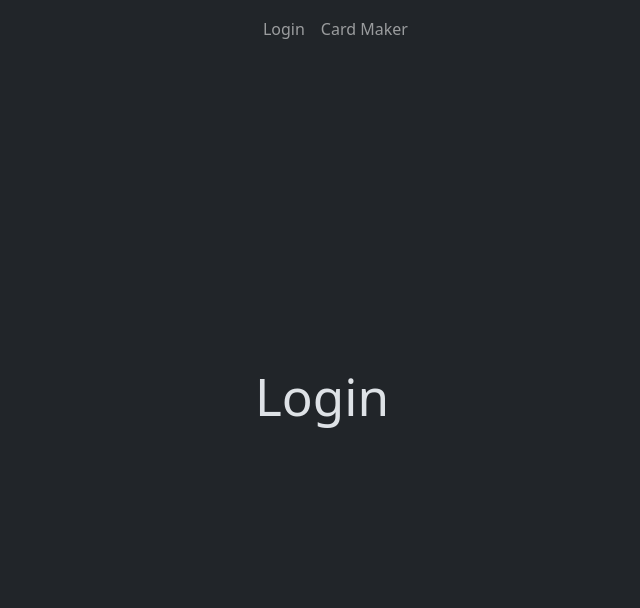
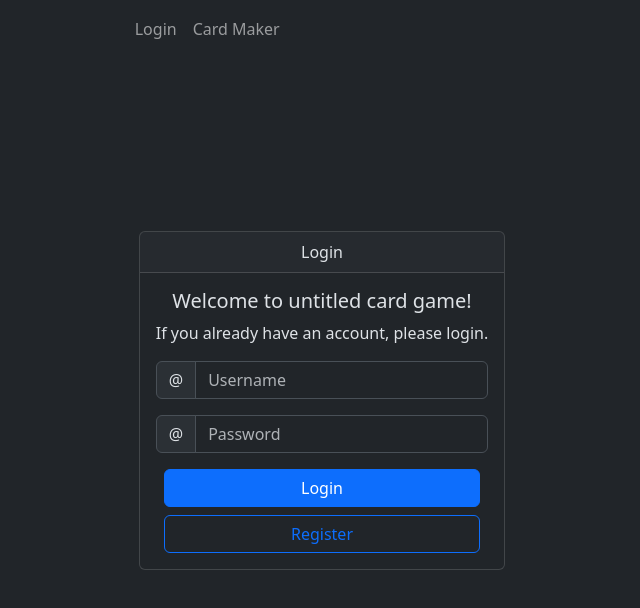
Before and after one commit to Peter537/Dat3-React-CRUD-Project, a React (Vite) app: page / in a window 1280 px wide. Shown: the top 608 px of the page, without its empty margins (318-958 px from the left). Built offline with nearby package versions, Linux system fonts and the light colour scheme.

Commit message:
Styled page

```diff
--- a/src/pages/Login.jsx
+++ b/src/pages/Login.jsx
@@ -1,7 +1,60 @@
+import React, { useState } from "react";
+import "bootstrap/dist/css/bootstrap.min.css";
+
 function Login() {
   return (
-    <div>
-      <h1>Login</h1>
+    <div className="container">
+      <div className="card">
+        <div className="card-header">Login</div>
+        <div className="card-body">
+          <h5 className="card-title">Welcome to untitled card game!</h5>
+          <p className="card-text">
+            If you already have an account, please login.
+          </p>
+          <div className="row">
+            <div className="col-sm-12">
+              <div className="input-group mb-3">
+                <span className="input-group-text" id="basic-addon1">
+                  @
+                </span>
+                <input
+                  type="text"
+                  className="form-control"
+                  placeholder="Username"
+                  aria-label="Username"
+                  aria-describedby="basic-addon1"
+                ></input>
+              </div>
+            </div>
+          </div>
+          <div className="row">
+            <div className="col-sm-12">
+              <div className="input-group mb-3">
+                <span className="input-group-text" id="basic-addon1">
+                  @
+                </span>
+                <input
+                  type="text"
+                  className="form-control"
+                  placeholder="Password"
+                  aria-label="Password"
+                  aria-describedby="basic-addon1"
+                ></input>
+              </div>
+            </div>
+          </div>
+          <div className="row ms-2 me-2">
+            <button type="button" className="btn btn-primary">
+              Login
+            </button>
+          </div>
+          <div className="row ms-2 me-2 mt-2">
+            <button type="button" className="btn btn-outline-primary">
+              Register
+            </button>
+          </div>
+        </div>
+      </div>
     </div>
   );
 }
```
